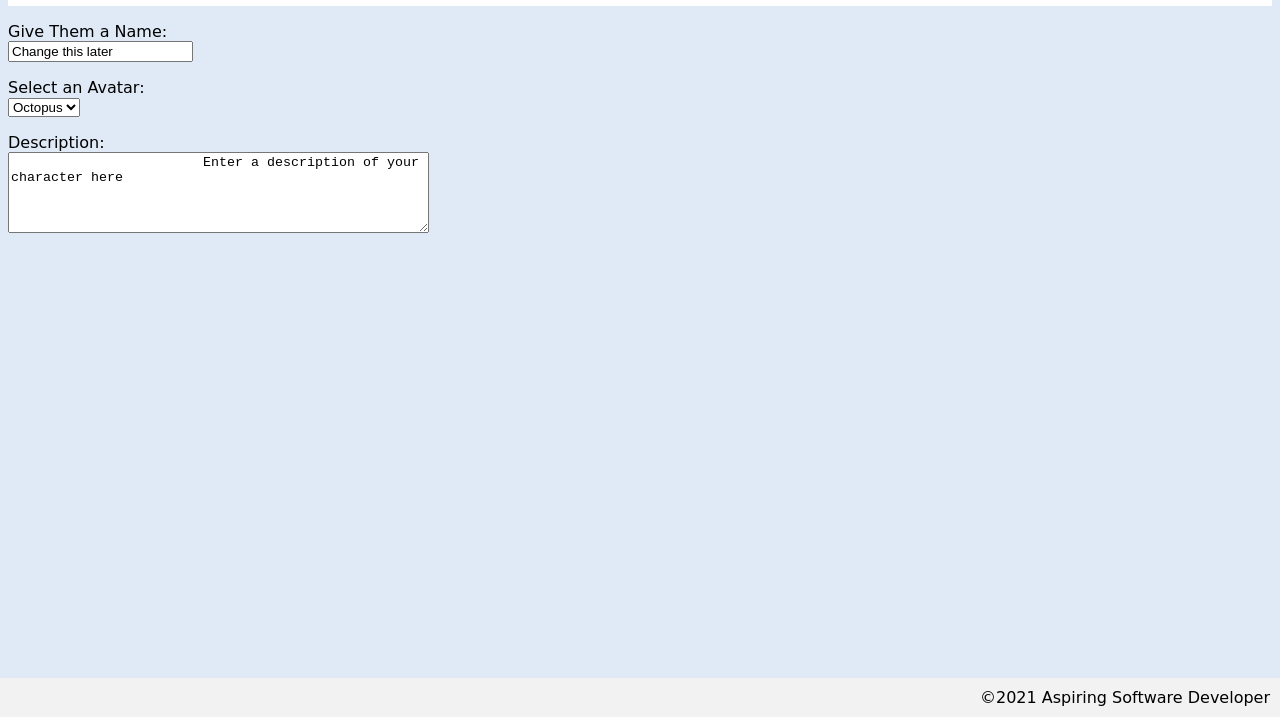
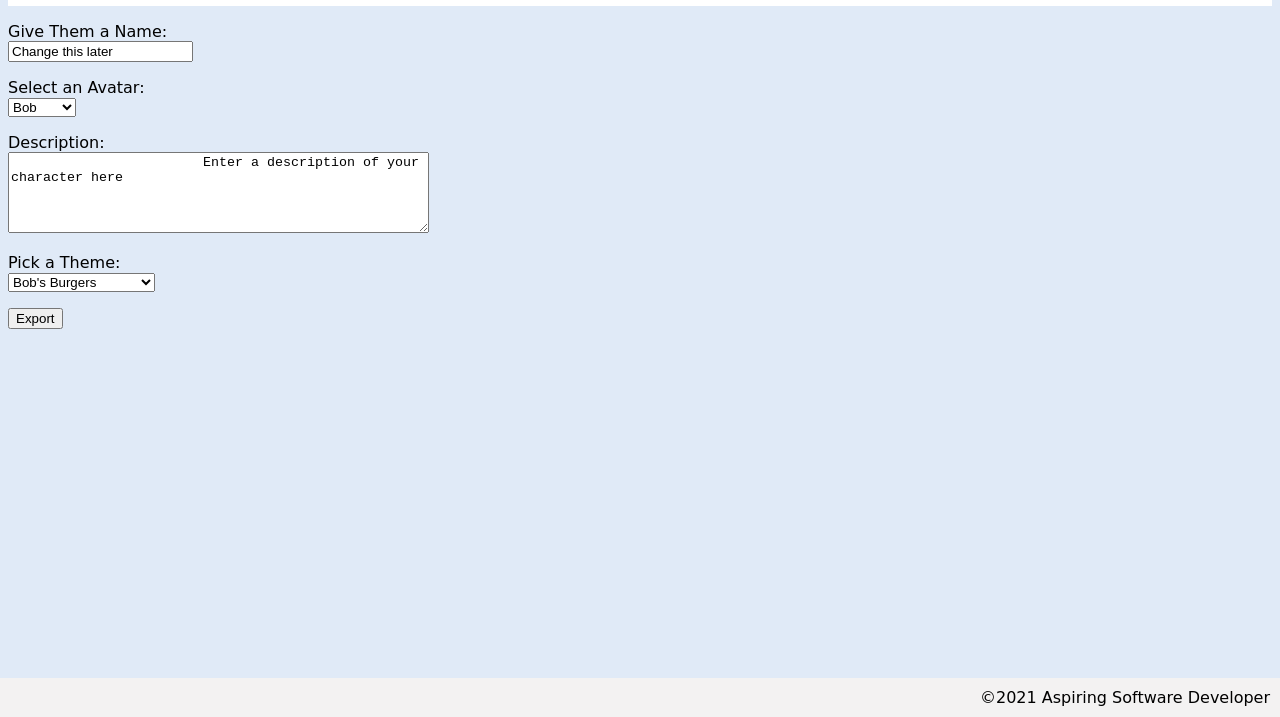
Before and after one commit to Jmart5564/greeting-card, a plain HTML site: page index.html in a window 1280 px wide. Shown: the part 83-800 px from the top of the page. Drawn offline with Linux system fonts and the light colour scheme; a web font is replaced by a local one.

Commit message:
added more HTML

```diff
--- a/index.html
+++ b/index.html
@@ -11,7 +11,7 @@
 
 <body>
     <header>
-        <h1>Build your Character</h1>
+        <h1>Bob's Burgers Character Builder</h1>
     </header>
 
     <main>
@@ -26,11 +26,14 @@
                 <p>
                     Select an Avatar:<br>
                     <select id="avatar-select">
-                        <option value="octopus.webp">Octopus</option>
-                        <option value="octopus.webp">Octopus</option>
-                        <option value="octopus.webp">Octopus</option>
-                        <option value="octopus.webp">Octopus</option>
-                        <option value="octopus.webp">Octopus</option>
+                        <option value="octopus.webp">Bob</option>
+                        <option value="octopus.webp">Louise</option>
+                        <option value="octopus.webp">Jean</option>
+                        <option value="octopus.webp">Tina</option>
+                        <option value="octopus.webp">Jairo</option>
+                        <option value="octopus.webp">Mickey</option>
+                        <option value="octopus.webp">Jocelyn</option>
+                        <option value="octopus.webp">Hugo</option>
                     </select>
                 </p>
                 <p>
@@ -39,6 +42,22 @@
                         Enter a description of your character here
                     </textarea>
                 </p>
+                <p>
+                    <label>Pick a Theme:</label><br>
+                    <select id="theme-select">
+                        <option value="octopus.webp">Bob's Burgers</option>
+                        <option value="wonder-wharf.jpg">Wonder Wharf</option>
+                        <option value="octopus.webp">Jimmy Pesto's</option>
+                        <option value="wagstaff.webp">Wagstaff Elementary</option>
+                        <option value="octopus.webp">The Fancy Bathroom</option>
+                    </select>
+                </p>
+                <p>
+                    <button id="export-character">Export</button>
+                </p>
+            </section>
+            <section id="character-output">
+
             </section>
         </div>
     </main>
```
Also changed, not shown: Hugo.png (added), Jocelyn.webp (added), Mickey.webp (added), Tina.png (added), bob-bathroom.jpg (added), bob-restaraunt.png (added), bob.png (added), jairo.png (added), jean.png (added), louise-ketchup.png (added), wagstaff.webp (added), wonder-wharf.jpg (added).
